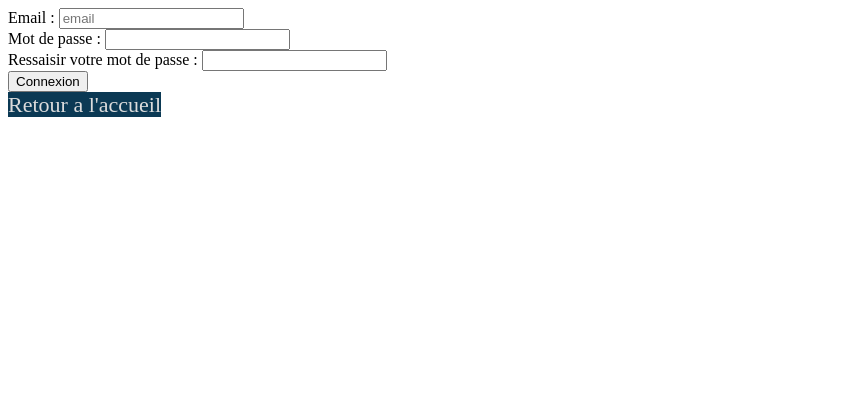
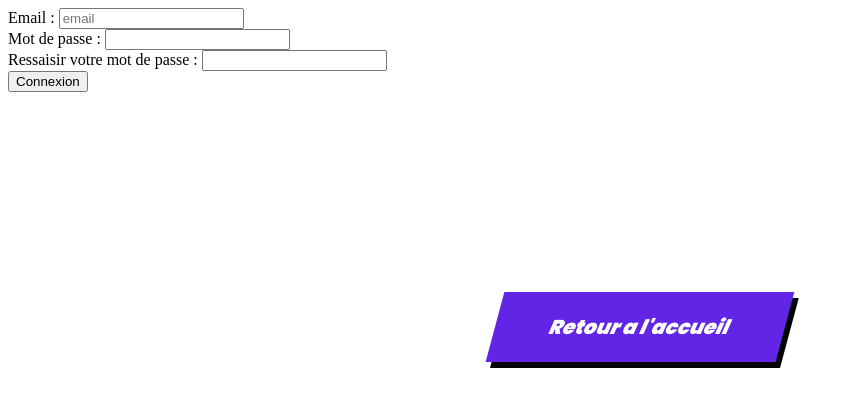
Before and after one commit to StanislasJEANGEY/SAE_BONIN_JEANGEY_SEILER_YUNG, a PHP site: page /?action=add-user in a window 1280 px wide. Shown: the top 408 px of the page, without its empty margins (0-854 px from the left). Run offline with PHP 8.4, Linux system fonts and the light colour scheme.

Commit message:
graphisme

```diff
--- a/Projet/index.css
+++ b/Projet/index.css
@@ -1,3 +1,5 @@
+@import url('https://fonts.googleapis.com/css?family=Poppins:900i');
+
 ul{
   display: flex;
   flex-direction: row;
@@ -15,7 +17,7 @@ ul{
 li{
   margin-bottom: 30px
 }
-a{
+#accueil{
   text-decoration: none;
   font-size: 22px;
   color: #DCDCDC;
@@ -24,24 +26,54 @@ a{
 
 }
 
-a:hover{
+#accueil:hover{
   color: #d94f5c;
   border-bottom: solid #FF5A5F 2px;
   padding: 10px;
 }
 
 #retour{
+  justify-content: center;
+  align-items: center;
+  display: grid;
+  padding: 10px 45px;
   text-decoration: none;
-  font-size: 22px;
-  color: #DCDCDC;
-  transition: all 0.45s;
-  margin-right: 30px;
-  background-color: #0B3954;
+  font-family: 'Poppins', sans-serif;
+  font-size: 20px;
+  color: white;
+  background: #6225E6;
+  transition: 1s;
+  box-shadow: 6px 6px 0 black;
+  transform: skewX(-15deg);
+  height: 50px;
+  width: 200px;
 }
+
+#mainReturn {
+  padding-top: 200px;
+  display:grid;
+  justify-content: center;
+  align-items: center;
+}
+
+#mainLogin {
+  padding-top: 50px;
+  display: grid;
+  justify-content: center;
+  align-items: center;
+}
+
+
 #retour:hover{
-  text-decoration: none;
-  font-size: 22px;
-  color: #DCDCDC;
-  transition: all 0.45s;
-  margin-right: 30px;
+  transition: 0.5s;
+  box-shadow: 10px 10px 0 #FBC638;
 }
+
+#retour:focus {
+   outline: none;
+}
+
+#retour span:nth-child(2) {
+    transition: 0.5s;
+    margin-right: 0px;
+}
--- a/Projet/index.php
+++ b/Projet/index.php
@@ -33,10 +33,9 @@ $htmlRender = <<<EOF
                 <link rel="stylesheet" href="index.css">
             </head>
             <ul>
-                <li><a href="?action=add-user">Inscription</a></li>
-                <li><a href="?action=signin">Connexion</a></li>
+                <li><a id="accueil" href="?action=add-user">Inscription</a></li>
+                <li><a id="accueil" href="?action=signin">Connexion</a></li>
             </ul>
-
 
 EOF;
 }else{
@@ -44,8 +43,11 @@ EOF;
           <head>
               <link rel="stylesheet" href="index.css">
           </head>
-          <a id="retour" href='index.php'>Retour a l'accueil</a>
-
+          <div id="mainReturn">
+            <a id="retour" href='index.php'>Retour a l'accueil</a>
+            <span>
+            <svg width="66px" height="43px" viewBox="0 0 66 43" version="1.1" xmlns="http://www.w3.org/2000/svg" xmlns:xlink="http://www.w3.org/1999/xlink">
+          </div>
   EOF;
 }
 echo $htmlRender;
--- a/Projet/src/classes/action/SigninAction.php
+++ b/Projet/src/classes/action/SigninAction.php
@@ -33,11 +33,13 @@ class SigninAction extends Action
     protected function executeGET(): string
     {
         return <<<EOF
+                <div id="mainLogin">
                 <form method="post">
                     <input type="email" placeholder="Email" name="email">
                     <input type="password" placeholder="Mot de passe" name="password">
                     <input type="submit" value="Connexion">
                 </form>
+                </div>
             EOF;
     }
 }
```
